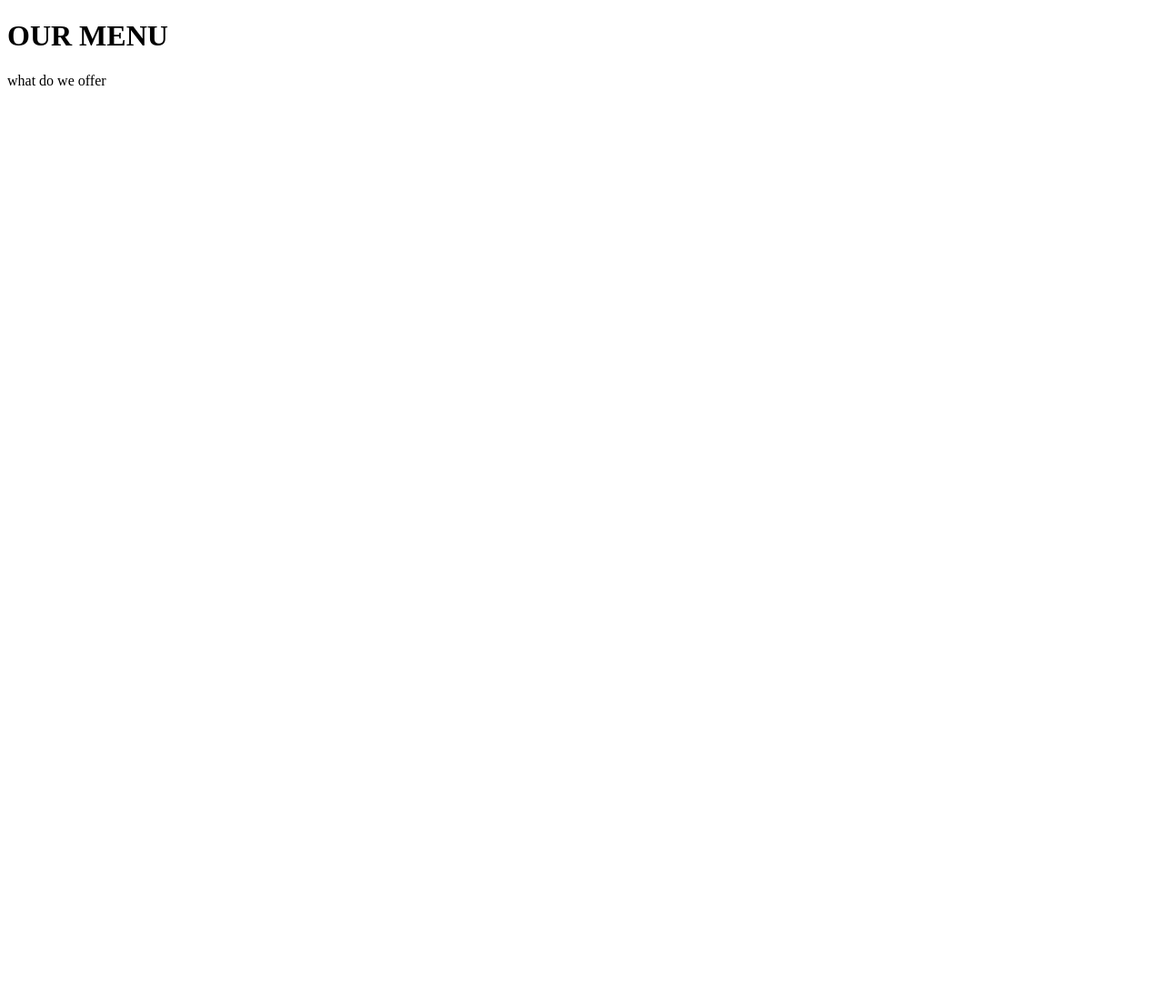
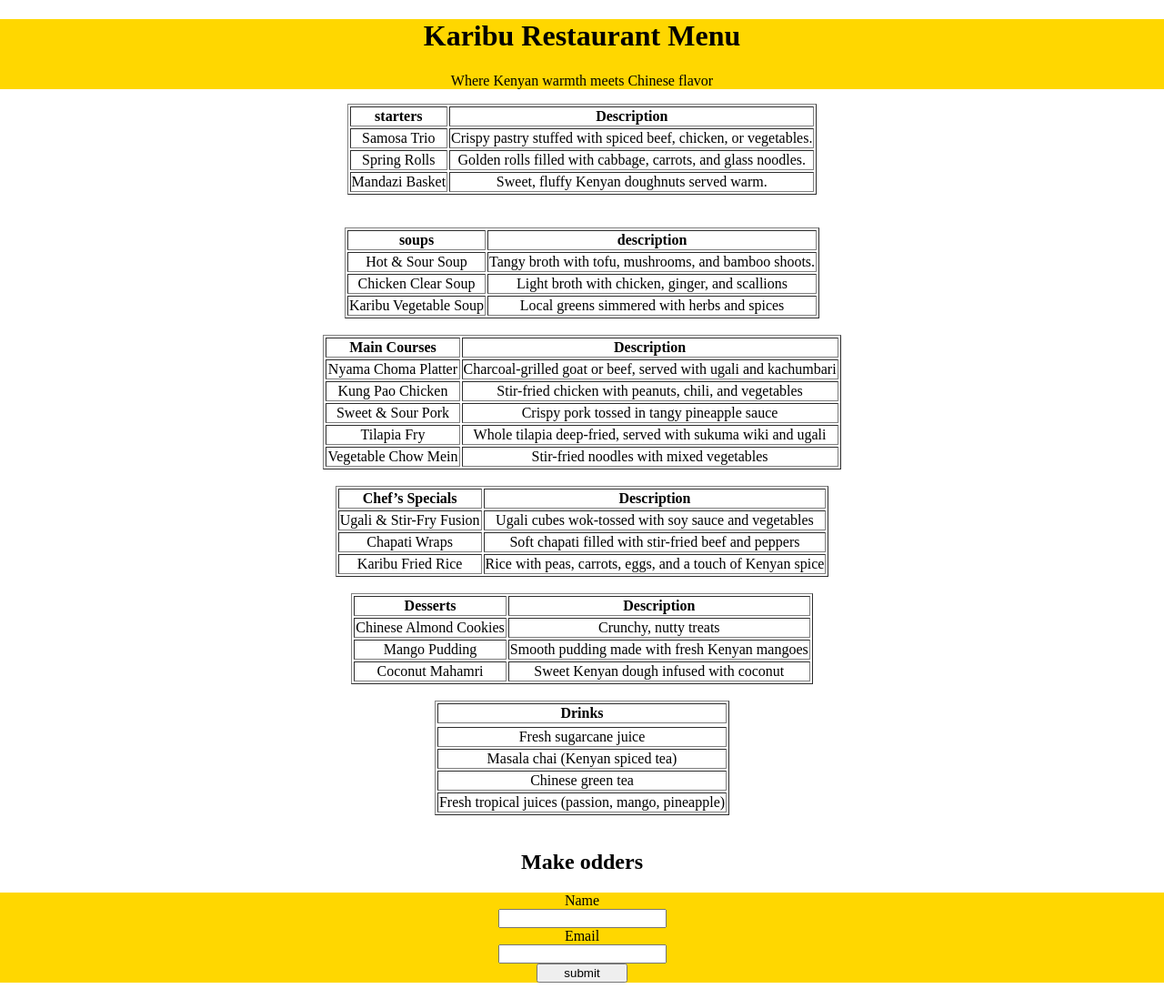
Before and after one commit to kipchirchirgodwill/restaurant-, a plain HTML site: page menu.html in a window 1280 px wide. Shown: the whole page at 91% size. Before the commit the page ends 800 px from the top, so only its background shows below. Drawn offline with Linux system fonts and the light colour scheme.

Commit message:
first commit

```diff
--- a/menu.html
+++ b/menu.html
@@ -1,12 +1,183 @@
 <!DOCTYPE html>
 <html lang="en">
 <head>
-    <meta charset="UTF-8">
-    <meta name="viewport" content="width=device-width, initial-scale=1.0">
-    <title>Karibu Restaurant</title>
+  <meta charset="UTF-8">
+  <title>Karibu Restaurant Menu</title>
+  <style>
+    header{
+      background-color: gold;
+      color: black;
+      text-align: center;
+      padding: 0%;
+    }
+   body{
+    background-color:white;
+    color:black;
+    text-align: center;
+    padding: auto;
+    margin: auto;
+   }
+   table{
+    width: 10;
+    margin: auto;
+    border-collapse: 3;
+   }
+   form{
+    background-color: gold;
+    width: auto;
+
+   }
+   button{
+    width: 100px;;
+
+   }
+
+  </style>
+
 </head>
 <body>
-   <h1>OUR MENU</h1>
-   <p>what do we offer</p>
+  <header>
+  <h1> Karibu Restaurant Menu</h1>
+  <p style="text-align:center;">Where Kenyan warmth meets Chinese flavor</p>
+  </header>
+
+  <div class="section">
+    <table border="1">
+      <tr>
+      <th>starters</th>
+      <th>Description</th>
+      </tr>
+    <tr>
+      <td>Samosa Trio</td>
+      <td> Crispy pastry stuffed with spiced beef, chicken, or vegetables.</td>
+    </tr>
+    <tr>
+      <td>Spring Rolls</td>
+      <td> Golden rolls filled with cabbage, carrots, and glass noodles.</td>
+    </tr>
+    <tr>
+      <td>Mandazi Basket</td>
+      <td>Sweet, fluffy Kenyan doughnuts served warm.</td>
+    </tr>
+    </table><br>
+  </div>
+  <div>
+  <table border="1">
+    <tr>
+      <th>soups</th>
+      <th>description</th>
+    </tr>
+    <tr>
+      <td>Hot & Sour Soup</td>
+      <td>Tangy broth with tofu, mushrooms, and bamboo shoots.</td>
+    </tr>
+    <tr>
+      <td>Chicken Clear Soup</td>
+      <td>Light broth with chicken, ginger, and scallions</td>
+    </tr>
+    <tr>
+      <td>Karibu Vegetable Soup</td>
+      <td>Local greens simmered with herbs and spices</td>
+    </tr><br>
+    </table><br>
+  </div>
+
+  <table border="1">
+  <tr>
+    <th>Main Courses</th>
+    <th>Description</th>
+  </tr>
+  <tr>
+    <td>Nyama Choma Platter</td>
+    <td> Charcoal-grilled goat or beef, served with ugali and kachumbari</td>
+  </tr>
+  <tr>
+    <td>Kung Pao Chicken </td>
+    <td>Stir-fried chicken with peanuts, chili, and vegetables</td>
+  </tr>
+  <tr>
+    <td>Sweet & Sour Pork</td>
+    <td> Crispy pork tossed in tangy pineapple sauce</td>
+  </tr>
+  <tr>
+    <td>Tilapia Fry</td>
+    <td> Whole tilapia deep-fried, served with sukuma wiki and ugali</td>
+  </tr>
+  <tr>
+    <td>Vegetable Chow Mein</td>
+    <td>Stir-fried noodles with mixed vegetables</td>
+  </tr>
+  </table><br>
+  <table border="1">
+    <tr>
+      <th>Chef’s Specials</th>
+      <th>Description</th>
+    </tr>
+    <tr>
+      <td>Ugali & Stir-Fry Fusion</td>
+      <td>Ugali cubes wok-tossed with soy sauce and vegetables</td>
+    </tr>
+    <tr>
+      <td>Chapati Wraps</td>
+      <td> Soft chapati filled with stir-fried beef and peppers</td>
+    </tr>
+    <tr>
+      <td>Karibu Fried Rice</td>
+      <td>Rice with peas, carrots, eggs, and a touch of Kenyan spice</td>
+    </tr>
+    </table><br>
+  </div>
+
+  <div class="section">
+    <table border="1">
+<tr>
+  <th>Desserts</th>
+  <th>Description</th>
+</tr>
+<tr>
+  <td>Chinese Almond Cookies</td>
+  <td>Crunchy, nutty treats</td>
+</tr>
+<tr>
+  <td>Mango Pudding</td>
+  <td>Smooth pudding made with fresh Kenyan mangoes</td>
+</tr>
+<tr>
+  <td>Coconut Mahamri</td>
+  <td>Sweet Kenyan dough infused with coconut</td>
+</tr>
+     </table><br>
+  </div>
+
+  <div class="section">
+    <table border="1">
+    <tr>
+      <th>Drinks</th>
+    </tr>
+    <tr>
+      <tr>
+      <td>Fresh sugarcane juice</td>
+      </tr>
+      <tr>
+      <td>Masala chai (Kenyan spiced tea)</td>
+      </tr>
+       <tr>
+      <td>Chinese green tea</td>
+      </tr>
+       <tr>
+      <td>Fresh tropical juices (passion, mango, pineapple)</td>
+      </tr>
+    </tr>
+
+    </table><br>
+  </div>
+  <h2>Make odders</h2>
+  <form action="">
+    <label for="Name">Name</label><br>
+    <input type="Name" name="" id="Name"><br>
+    <label for="Email">Email</label><br>
+    <input type="Email" name="" id="Email"><br>
+    <button>submit</button><br>
+  </form><br>
 </body>
 </html>
```
